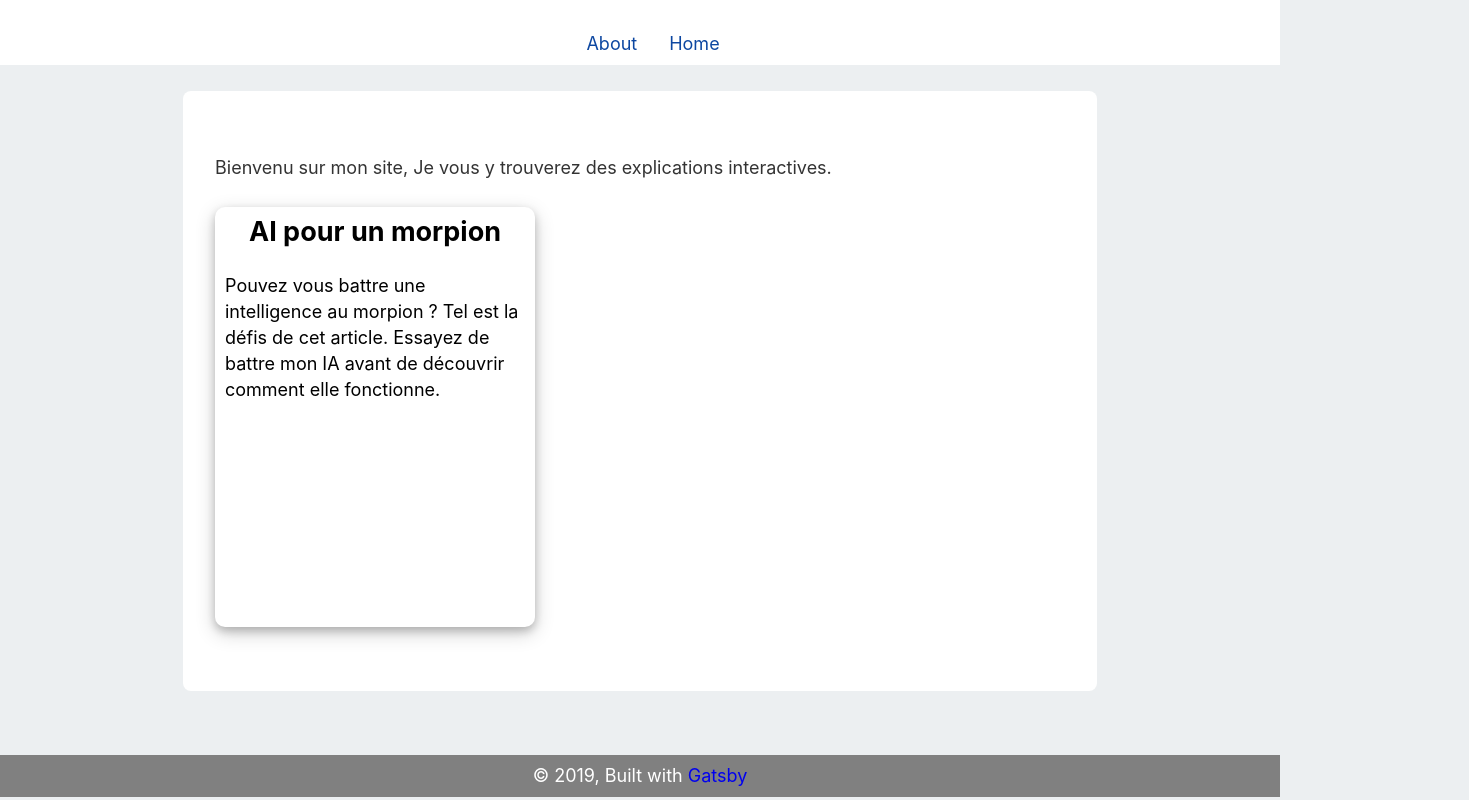
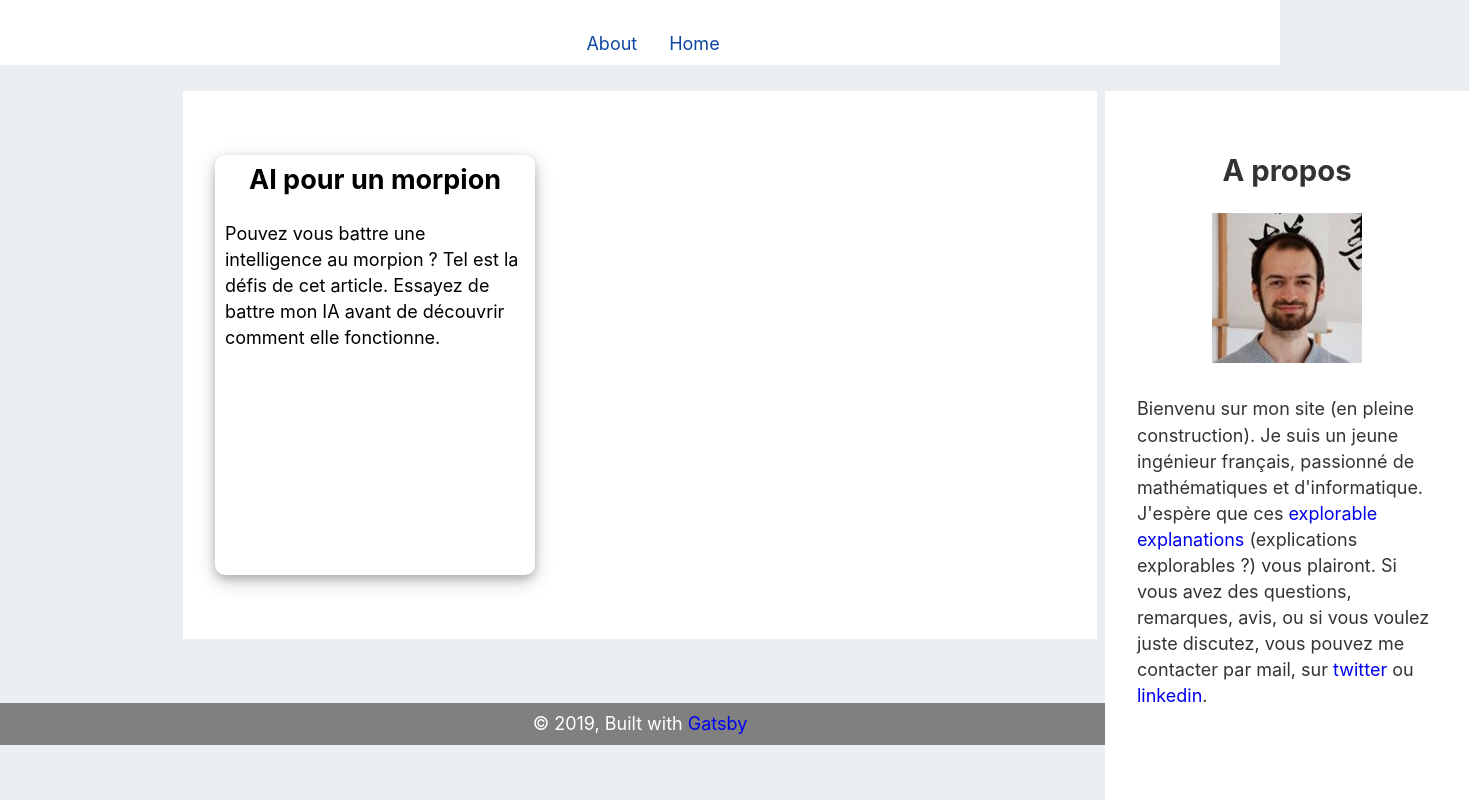
Before and after one commit to alexfauquette/aMathJourney, a Gatsby site: page /fr in a window 1280 px wide. Shown: the part 69-869 px from the top of the page, 1469 px wide, since content can reach past the window. Built offline with nearby package versions, Linux system fonts and the light colour scheme; Gatsby itself is replaced by a stand-in of ours.

Commit message:
add bio in home page

```diff
--- /dev/null
+++ b/src/components/About/en.js
@@ -0,0 +1,19 @@
+import React from "react"
+import profilePicture from "./images/AlexF-150.jpg"
+
+const About = () => (
+  <>
+    <h2>About</h2>
+    <img src={profilePicture} alt="profile" />
+    <p>
+      Welcome on my website! I'm a french graduate engineer. I enjoy math an
+      computer science. This web site is still at its beginning. However, I hope
+      you will like those{" "}
+      <a href="https://explorabl.es/">explorable explanations</a> (explications
+      If you have questions, avises or comments, do not hesitate to contact me
+      by mail, <a href="https://twitter.com/AleFauquette">twitter</a> or{" "}
+      <a href="https://www.linkedin.com/in/alexandre-fauquette/">linkedIn</a>.
+    </p>
+  </>
+)
+export default About
--- /dev/null
+++ b/src/components/About/fr.js
@@ -0,0 +1,19 @@
+import React from "react"
+import profilePicture from "./images/AlexF-150.jpg"
+
+const About = () => (
+  <>
+    <h2>A propos</h2>
+    <img src={profilePicture} alt="profile" />
+    <p>
+      Bienvenu sur mon site (en pleine construction). Je suis un jeune ingénieur
+      français, passionné de mathématiques et d'informatique. J'espère que ces{" "}
+      <a href="https://explorabl.es/">explorable explanations</a> (explications
+      explorables ?) vous plairont. Si vous avez des questions, remarques, avis,
+      ou si vous voulez juste discutez, vous pouvez me contacter par mail, sur{" "}
+      <a href="https://twitter.com/AleFauquette">twitter</a> ou{" "}
+      <a href="https://www.linkedin.com/in/alexandre-fauquette/">linkedin</a>.
+    </p>
+  </>
+)
+export default About
--- a/src/components/layout.js
+++ b/src/components/layout.js
@@ -12,15 +12,29 @@ import PropTypes from "prop-types"
 import Header from "./Header"
 import "./layout.css"
 import classes from "./layout.module.scss"
+import { default as AboutEn } from "src/components/About/en"
+import { default as AboutFr } from "src/components/About/fr"
 
-const Layout = ({ children, location, currentLanguage = "English" }) => (
+const Layout = ({
+  children,
+  location,
+  currentLanguage = "English",
+  showAbout = false,
+}) => (
   <div className={classes.root}>
     <Header
       siteTitle="A Mathematical Journey"
       {...{ currentLanguage, location }}
     />
     <main>
-      <article className={classes.article}>{children}</article>
+      <article className={classes.article}>
+        {showAbout ? (
+          <div className={classes.aboutContainer}>
+            {currentLanguage === "Français" ? <AboutFr /> : <AboutEn />}
+          </div>
+        ) : null}
+        {children}
+      </article>
     </main>
     <footer>
       © {new Date().getFullYear()}, Built with
--- a/src/components/layout.module.scss
+++ b/src/components/layout.module.scss
@@ -1,26 +1,41 @@
+$articleWidth: 850px;
+$minSideMargin: 8px;
+$bioSize: 300px;
+$leftRightPadding: 32px;
+$topBottomPadding: 64px;
+
 .root {
   footer {
     background-color: gray;
     color: white;
-    padding: 8px 0;
-    margin-top: 64px;
+    padding: $minSideMargin 0;
+    margin-top: $topBottomPadding;
     width: 100%;
   }
 }
 
 .article {
-  margin-left: 8px;
-  margin-right: 8px;
+  position: relative;
+  margin-left: $minSideMargin;
+  margin-right: $minSideMargin;
   background-color: white;
-  padding: 64px 32px;
-  border-radius: 8px;
-  @media (min-width: 900px) {
-    max-width: 850px;
-    padding: 64px 32px;
+  padding: $topBottomPadding $leftRightPadding;
+  @media (min-width: $articleWidth+2*$minSideMargin) {
+    max-width: $articleWidth;
+    padding: $topBottomPadding $leftRightPadding;
     margin-left: auto;
     margin-right: auto;
   }
-  @media (min-width: 1520px) {
-    max-width: 1500px;
+  .aboutContainer {
+    width: $bioSize;
+    position: absolute;
+    left: $articleWidth + $minSideMargin + 2 * $leftRightPadding;
+    background-color: white;
+    padding: $topBottomPadding $leftRightPadding;
+    top: 0;
+
+    @media (max-width: $articleWidth+$bioSize+3*$minSideMargin) {
+      display: none;
+    }
   }
 }
--- a/src/pages/fr.js
+++ b/src/pages/fr.js
@@ -5,12 +5,8 @@ import ArticleCard from "src/components/ArticleCard"
 import SEO from "src/components/seo"
 
 const IndexPage = () => (
-  <Layout location="/" currentLanguage="Français">
+  <Layout location="/" currentLanguage="Français" showAbout>
     <SEO title="Accueil" />
-    <p>
-      Bienvenu sur mon site, Je vous y trouverez des explications interactives.
-    </p>
-
     <ArticleCard
       articleLocation="/tic-tac-toe/fr"
       title="AI pour un morpion"
--- a/src/pages/index.js
+++ b/src/pages/index.js
@@ -5,10 +5,8 @@ import ArticleCard from "src/components/ArticleCard"
 import SEO from "../components/seo"
 
 const IndexPage = () => (
-  <Layout location="/">
+  <Layout location="/" showAbout>
     <SEO title="Home" />
-    <p>Welcome on my website, I'm please to propose you some interactive explanations.</p>
-
     <ArticleCard
       articleLocation="/tic-tac-toe/"
       title="tic-tac-toe AI"
```
Also changed, not shown: src/pages/about/fr.js (+2 -14 lines), src/pages/about/index.js (+2 -13 lines), src/components/About/images/AlexF-100.jpg (renamed from src/pages/about/images/AlexF-100.jpg), src/components/About/images/AlexF-150.jpg (renamed from src/pages/about/images/AlexF-150.jpg).
